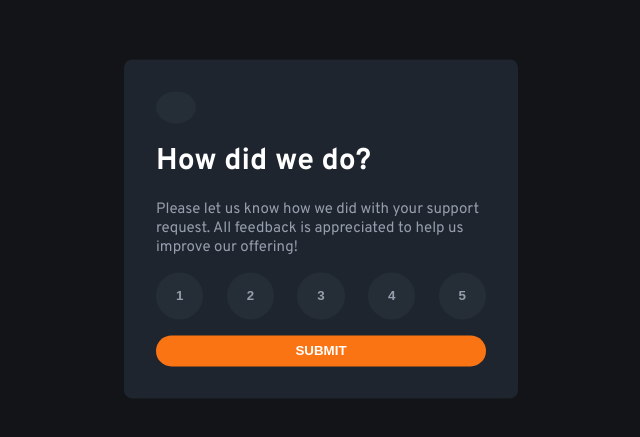
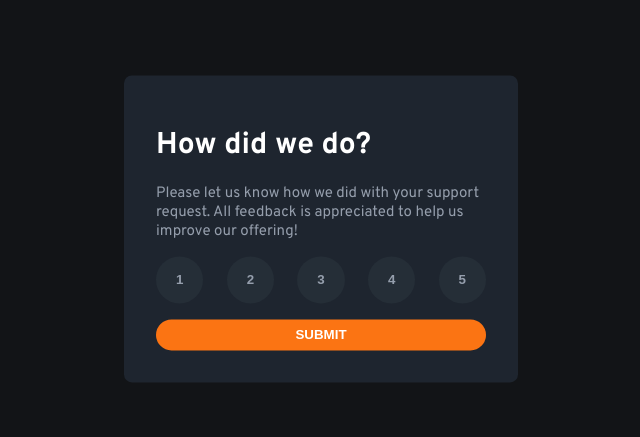
Before and after one commit to Patrick-Koppe/frontendmentor-interactive-rating, a React (Create React App) app in the folder app/: page / in a window 1280 px wide. Shown: the part 171-608 px from the top of the page, without its empty margins (319-959 px from the left). Built offline with nearby package versions, Linux system fonts and the light colour scheme.

Commit message:
Rebuild app with states and sctive buttons

```diff
--- a/app/src/component/App.js
+++ b/app/src/component/App.js
@@ -1,17 +1,11 @@
-import Box from './Box';
 import './App.scss';
-import {useState} from "react";
+import Panel from './Panel';
 
 function App() {
 
-    const headline = "How did we do?";
-    const text = "Please let us know how we did with your support request. All feedback is appreciated to help us improve our offering!";
-
-   const [active] = useState(true);
-
     return (
         <div className="App">
-            <Box headline={headline} text={text} />
+            <Panel />
         </div>
     );
 }
--- a/app/src/component/Box.js
+++ /dev/null
@@ -1,17 +0,0 @@
-import React from "react"
-import './Box.scss';
-import TextField from "./TextField";
-import Panel from "./Panel";
-import Button from "./Button";
-
-export default class Box extends React.Component {
-    render () {
-        return (
-            <div className="box">
-                <Button disabled/>
-                <TextField headline={this.props.headline} text={this.props.text}/>
-                <Panel />
-            </div>
-        )
-    }
-}
--- a/app/src/component/Box.scss
+++ /dev/null
@@ -1,11 +0,0 @@
-@import "./color";
-
-.box {
-    background: $darkBlue;
-    border-radius: 0.5rem;
-    color: $white;
-    display: inline-block;
-    margin: 0 auto;
-    padding: 2rem;
-    max-width: 330px;
-}
--- a/app/src/component/Button.js
+++ b/app/src/component/Button.js
@@ -1,58 +1,16 @@
 import React from 'react';
-import PropTypes from 'prop-types';
 
 import './Button.scss';
 
-export default class Button extends React.Component {
+const Button = ({value, active, onChangeStatus, index}) => {
 
-    constructor(props) {
-        super(props);
-        this.state = {
-            active: false,
-        };
-    }
+    return (
+        <div className={active ? "btn active" : "btn"}>
+           <button onClick={(e) => {onChangeStatus(e, index)}}>
+               {value}
+           </button>
+        </div>
+    )
+}
 
-    static propTypes = {
-        value: PropTypes.string,
-        primary: PropTypes.bool,
-        disabled: PropTypes.bool,
-        clickHandler: PropTypes.func,
-        active: PropTypes.bool,
-    };
-
-    toggleClass() {
-        const currentState = this.state.active;
-        this.setState({ active: !currentState });
-    };
-
-    handleClick = () => {
-        this.props.clickHandler(this.props.value);
-        this.setState({active: this.props.active});
-        this.toggleClass();
-    }
-
-    render() {
-
-        const className = [
-            "btn",
-            this.props.primary ? "primary" : "",
-            this.state.active ? 'active': ""
-        ]
-
-        const type = [
-            this.props.primary ? "submit" : "button",
-        ]
-
-        return (
-            <div className={className.join(" ").trim()}>
-               <button
-                   type={type.join(" ").trim()}
-                   disabled={this.props.disabled}
-                   onClick={this.handleClick}
-               >
-                   {this.props.value}
-               </button>
-            </div>
-        )
-    }
-}
+export default Button
--- a/app/src/component/Panel.js
+++ b/app/src/component/Panel.js
@@ -1,41 +1,103 @@
-import React from 'react'
+import React, { useState } from 'react'
+import TextField from './TextField';
 import Button from "./Button";
 
 import './Panel.scss';
 
-export default class Panel extends React.Component {
 
 
-    constructor(props) {
-        super(props);
-        this.state = {
-            active: false,
-        };
+const allButtons = [
+    {
+        value: "1",
+        status : false,
+    },
+    {
+        value: "2",
+        status : false,
+    },
+    {
+        value: "3",
+        status : false,
+    },
+    {
+        value: "4",
+        status : false,
+    },
+    {
+        value: "5",
+        status : false,
+    },
+]
+
+const pages = [
+    {
+        description: "rating",
+        ratedValue: 0
+    }
+]
+
+const Panel = () => {
+
+    const [buttons, setButtons] = useState(allButtons);
+    const [page, setPage] = useState(pages)
+
+
+    const changeButtonStatus = (e, index) => {
+        e.preventDefault();
+        const newButtons = [...buttons];
+
+
+        newButtons.map((button) => {
+            return button.status = false;
+        })
+
+        if(newButtons[index].status) {
+            newButtons[index].status = false;
+        } else {
+            newButtons[index].status = true;
+        }
+
+        setButtons(newButtons);
     }
 
-    handleClick = buttonName => {
-        console.log(buttonName);
+    const submit = (e, index) => {
+        e.preventDefault();
 
-        this.setState({active: false});
+        const rated = buttons.filter((button) => {
+            return button.status === true;
+        })
 
-        console.log(this.state.active);
+        const newPage = [...page];
+        newPage.map((item) => {
+            return item.description = "result",
+            item.ratedValue = rated[0].value;
+        })
+
+        setPage(newPage);
+
+        console.log('newPage', newPage);
     }
 
-    render() {
 
-        return (
+    return (
+        <div className='box'>
+            <TextField />
             <form className="button-panel">
                 <div className="row margin d-flex">
-                    <Button active={this.state.active} value="1" clickHandler={this.handleClick}/>
-                    <Button active={this.state.active} value="2" clickHandler={this.handleClick}/>
-                    <Button active={this.state.active} value="3" clickHandler={this.handleClick}/>
-                    <Button active={this.state.active} value="4" clickHandler={this.handleClick}/>
-                    <Button active={this.state.active} value="5" clickHandler={this.handleClick}/>
+                    {buttons.map((button, index) => {
+                        return (
+                            <Button onChangeStatus={changeButtonStatus} active={button.status} value={button.value} key={index} index={index}/>
+                        )
+                    })}
                 </div>
                 <div className="row">
-                    <Button value="submit" primary clickHandler={this.handleClick}/>
+                    <div className="btn primary">
+                        <button type="submit" onClick={submit}>SUBMIT</button>
+                    </div>
                 </div>
             </form>
-        )
-    }
+        </div>
+      )
 }
+
+export default Panel
--- a/app/src/component/Panel.scss
+++ b/app/src/component/Panel.scss
@@ -1,3 +1,5 @@
+@import "./color";
+
 .button-panel {
     .row.margin {
         margin-bottom: 1rem;
@@ -8,3 +10,13 @@
         justify-content: space-between;
     }
 }
+
+.box {
+    background: $darkBlue;
+    border-radius: 0.5rem;
+    color: $white;
+    display: inline-block;
+    margin: 0 auto;
+    padding: 2rem;
+    max-width: 330px;
+}
--- a/app/src/component/TextField.js
+++ b/app/src/component/TextField.js
@@ -2,13 +2,16 @@ import React from 'react';
 
 import './TextField.scss'
 
-export default class TextField extends React.Component {
-    render() {
-        return (
-            <div className="text">
-                <h1>{this.props.headline}</h1>
-                <p>{this.props.text}</p>
-            </div>
-        )
-    }
+const TextField = () => {
+  return (
+    <div className="text">
+        <h1>How did we do?</h1>
+        <p>
+            Please let us know how we did with your support request. All feedback is appreciated
+            to help us improve our offering!
+        </p>
+    </div>
+  )
 }
+
+export default TextField
```
